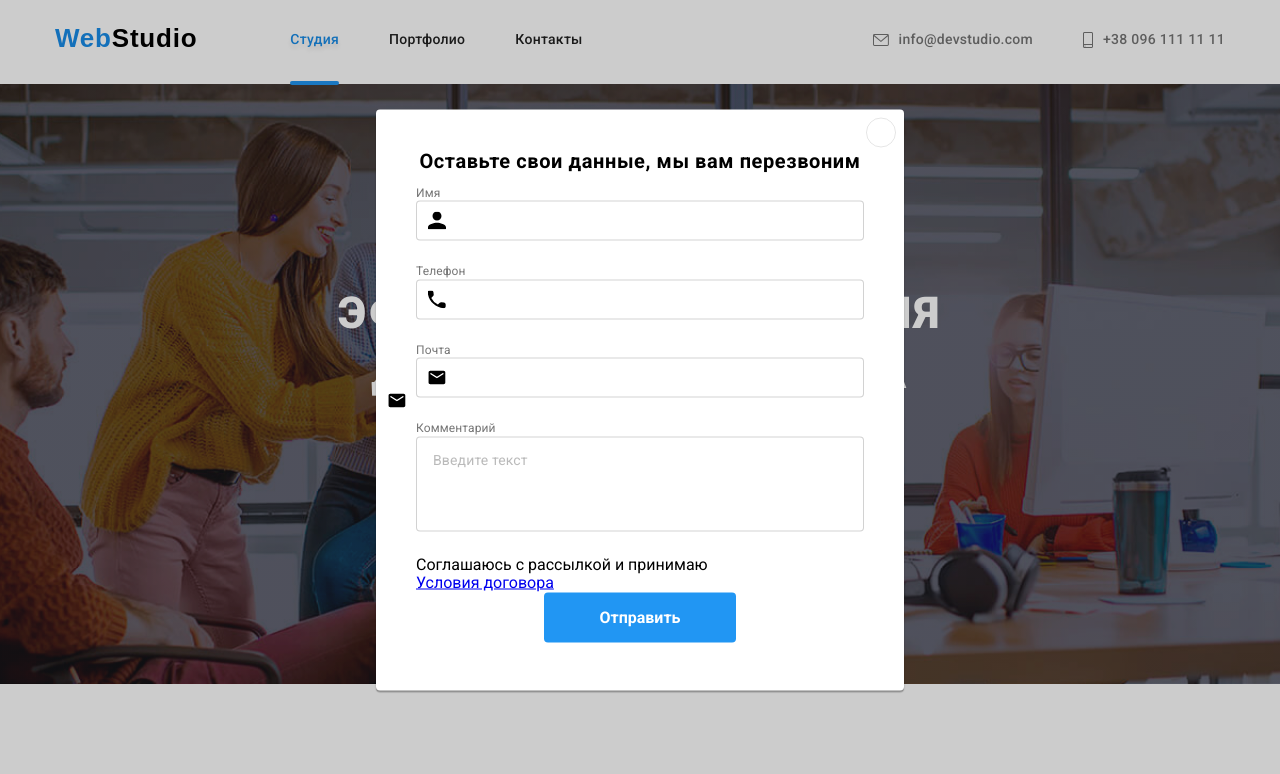
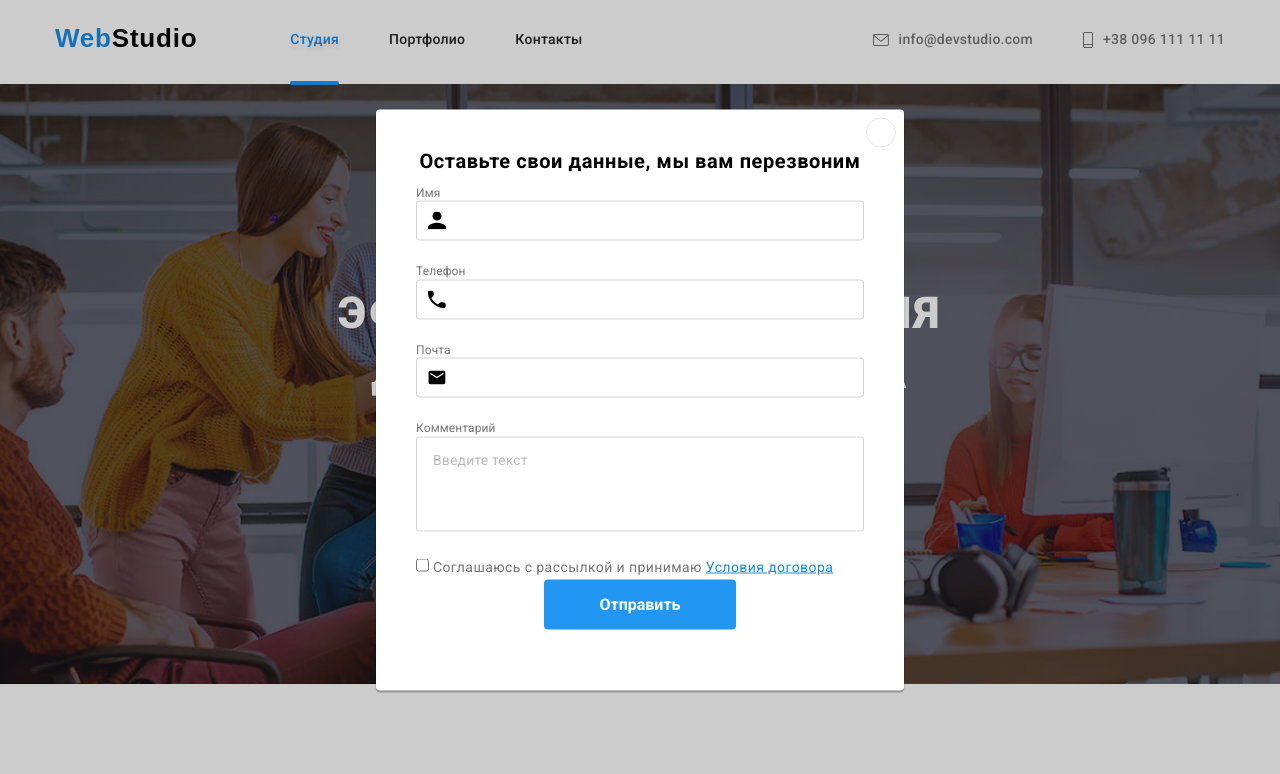
Before and after one commit to MariiaBarsehian/goit-markup-hw-06, a plain HTML site: page index.html in a window 1280 px wide. Both pictures are taken after a click on the button "Заказать услугу". Shown: the top 774 px of the page. Drawn offline with nearby package versions, Linux system fonts and the light colour scheme.

Commit message:
checkbox

```diff
--- a/css/styles.css
+++ b/css/styles.css
@@ -938,6 +938,26 @@ img {
 .form-input:focus + .modal-field-icon {
   fill: var(--background-color-blue);
 }
+.licens-checkbox-container {
+}
+.licens-check-box-label {
+  font-family: Roboto;
+  font-style: normal;
+  font-weight: normal;
+  font-size: 14px;
+  line-height: 1.7;
+  letter-spacing: 0.03em;
+  color: var(--text-color-grey);
+}
+.licens {
+  font-family: Roboto;
+  font-style: normal;
+  font-weight: normal;
+  font-size: 14px;
+  line-height: 1.7;
+  letter-spacing: 0.03em;
+  color: var(--text-color-hover);
+}
 .send-btm {
   display: flex;
   padding: 10px 55px;
--- a/index.html
+++ b/index.html
@@ -449,7 +449,7 @@
                     <div class="form-field">
                         <label for="phone" class="form-label">Телефон</label>
                         <div class="phone-field field">
-                        <input type="tel" class="form-input" name="tel" id="tel" required>
+                        <input type="tel" class="form-input" name="tel" id="tel">
                         <svg class="modal-field-icon" width="18" height="18">
                             <use href="./images/modal-icon.svg#phone">
                             </use>
@@ -471,21 +471,12 @@
                         <textarea class="comment modal-form-textarea" name="comment" id="comment" placeholder="Введите текст"></textarea>
                     </div>
 
-                    <div>
-                        <ul>
-                            <li>
-                                <svg class="modal-field-icon" width="18" height="18">
-                                    <use href="./images/modal-icon.svg#mail">
-                                    </use>
-                                </svg>
-                            </li>
-                            <li>
-                                <p>Соглашаюсь с рассылкой и принимаю</p>
-                            </li>
-                            <li>
-                                <a href="#">Условия договора</a>
-                            </li>
-                        </ul>
+                    <div class="licens-checkbox-container">
+                        <label class="licens-check-box-label">
+                            <input class="licens-checkbox" value=" " name="licens-agreement" type="checkbox">
+                        Соглашаюсь с рассылкой и принимаю
+                        </label>
+                        <a class="licens" href="#">Условия договора</a>
                     </div>
                     <button class="send-btm" type="submit">Отправить</button>
                 </form>
```
